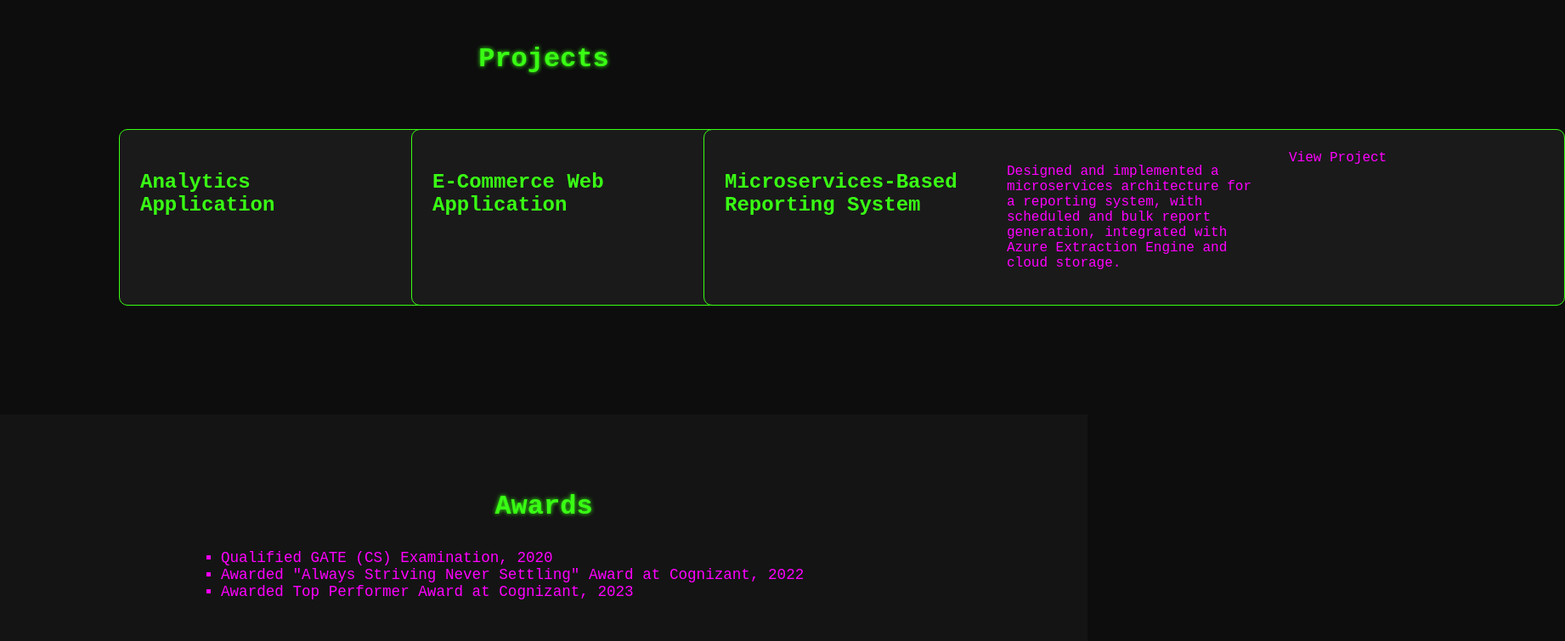
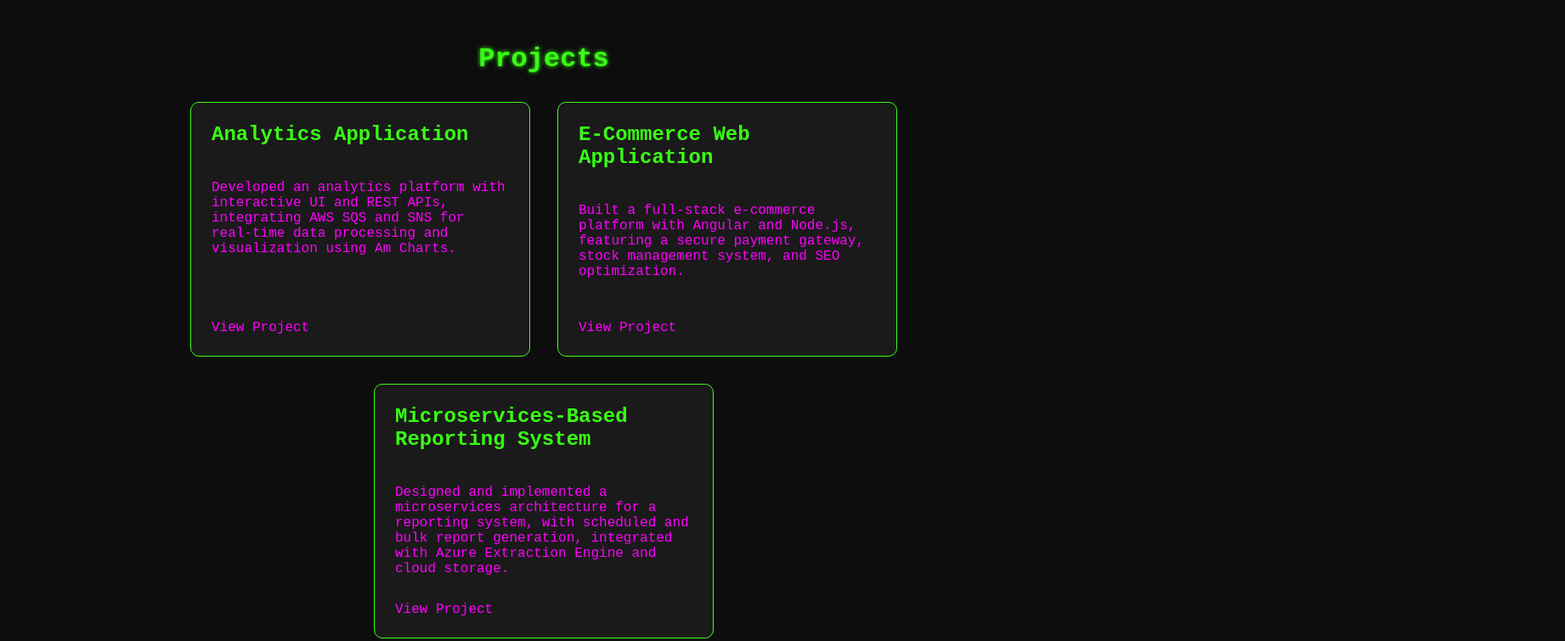
Before and after one commit to chandansahu7777777/protfilio, a plain HTML site: page index.html in a window 1280 px wide. Shown: the part 1980-2735 px from the top of the page at 85% size, 1842 px wide, since content can reach past the window. Drawn offline with Linux system fonts and the light colour scheme.

Commit message:
Update index.html

```diff
--- a/index.html
+++ b/index.html
@@ -356,35 +356,43 @@
             color: #007bff;
             text-shadow: none;
         }
-        #projects div {
-            display: grid;
-            grid-template-columns: repeat(auto-fit, minmax(300px, 1fr));
+        #projects .projects-container {
+            display: flex;
+            flex-wrap: wrap;
+            justify-content: center;
             gap: 2rem;
-            max-width: 1000px;
+            max-width: 1200px;
             margin: 2rem auto;
         }
-        #projects div > div {
+        #projects .project-card {
             background-color: #1a1a1a;
             padding: 1.5rem;
             border-radius: 10px;
             border: 1px solid #39ff14;
+            width: 100%;
+            max-width: 350px;
+            min-height: 250px;
+            display: flex;
+            flex-direction: column;
+            justify-content: space-between;
             transition: transform 0.3s, box-shadow 0.3s;
         }
-        body.developer-mode #projects div > div {
+        body.developer-mode #projects .project-card {
             background-color: #fff;
             border: 1px solid #007bff;
         }
-        #projects div > div:hover {
+        #projects .project-card:hover {
             transform: translateY(-10px);
             box-shadow: 0 0 20px #39ff14;
             animation: pulse 1s infinite;
         }
-        body.developer-mode #projects div > div:hover {
+        body.developer-mode #projects .project-card:hover {
             box-shadow: 0 0 20px #007bff;
         }
         #projects h3 {
             font-size: 1.5rem;
             color: #39ff14;
+            margin-top: 0;
         }
         body.developer-mode #projects h3 {
             color: #007bff;
@@ -392,6 +400,7 @@
         #projects p {
             font-size: 1rem;
             color: #ff00ff;
+            flex-grow: 1;
         }
         body.developer-mode #projects p {
             color: #333;
@@ -400,6 +409,7 @@
             color: #ff00ff;
             text-decoration: none;
             transition: color 0.3s;
+            align-self: flex-start;
         }
         body.developer-mode #projects a {
             color: #007bff;
@@ -649,18 +659,18 @@
     <!-- Projects Section -->
     <section id="projects">
         <h2>Projects</h2>
-        <div>
-            <div>
+        <div class="projects-container">
+            <div class="project-card">
                 <h3>Analytics Application</h3>
                 <p>Developed an analytics platform with interactive UI and REST APIs, integrating AWS SQS and SNS for real-time data processing and visualization using Am Charts.</p>
                 <a href="#">View Project</a>
             </div>
-            <div>
+            <div class="project-card">
                 <h3>E-Commerce Web Application</h3>
                 <p>Built a full-stack e-commerce platform with Angular and Node.js, featuring a secure payment gateway, stock management system, and SEO optimization.</p>
                 <a href="#">View Project</a>
             </div>
-            <div>
+            <div class="project-card">
                 <h3>Microservices-Based Reporting System</h3>
                 <p>Designed and implemented a microservices architecture for a reporting system, with scheduled and bulk report generation, integrated with Azure Extraction Engine and cloud storage.</p>
                 <a href="#">View Project</a>
```
